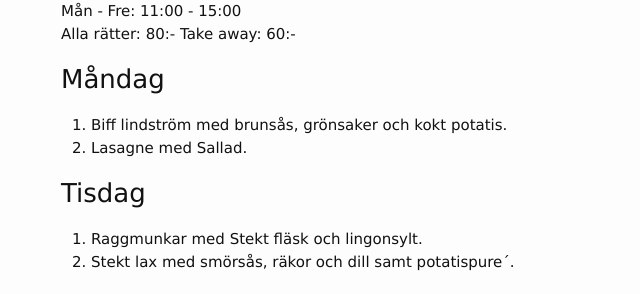
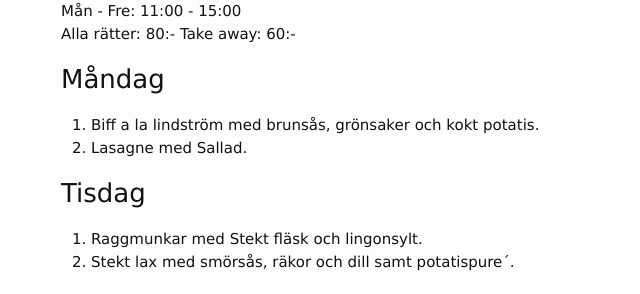
Before and after one commit to FarInn62/farinn62.github.io, a Jekyll site: the page built from lunch.md, in a window 1280 px wide. Shown: the part 162-456 px from the top of the page, without its empty margins (209-849 px from the left). Built offline with Jekyll 4.4.1, drawn with Linux system fonts in a browser that asks for light colours.

```diff
--- a/lunch.md
+++ b/lunch.md
@@ -12,7 +12,7 @@ Alla rätter: 80:- Take away: 60:-
 
 ### Måndag
 
-1. Biff lindström med brunsås, grönsaker och kokt potatis.
+1. Biff a la lindström med brunsås, grönsaker och kokt potatis.
 2. Lasagne med Sallad.
 
 ### Tisdag
```
